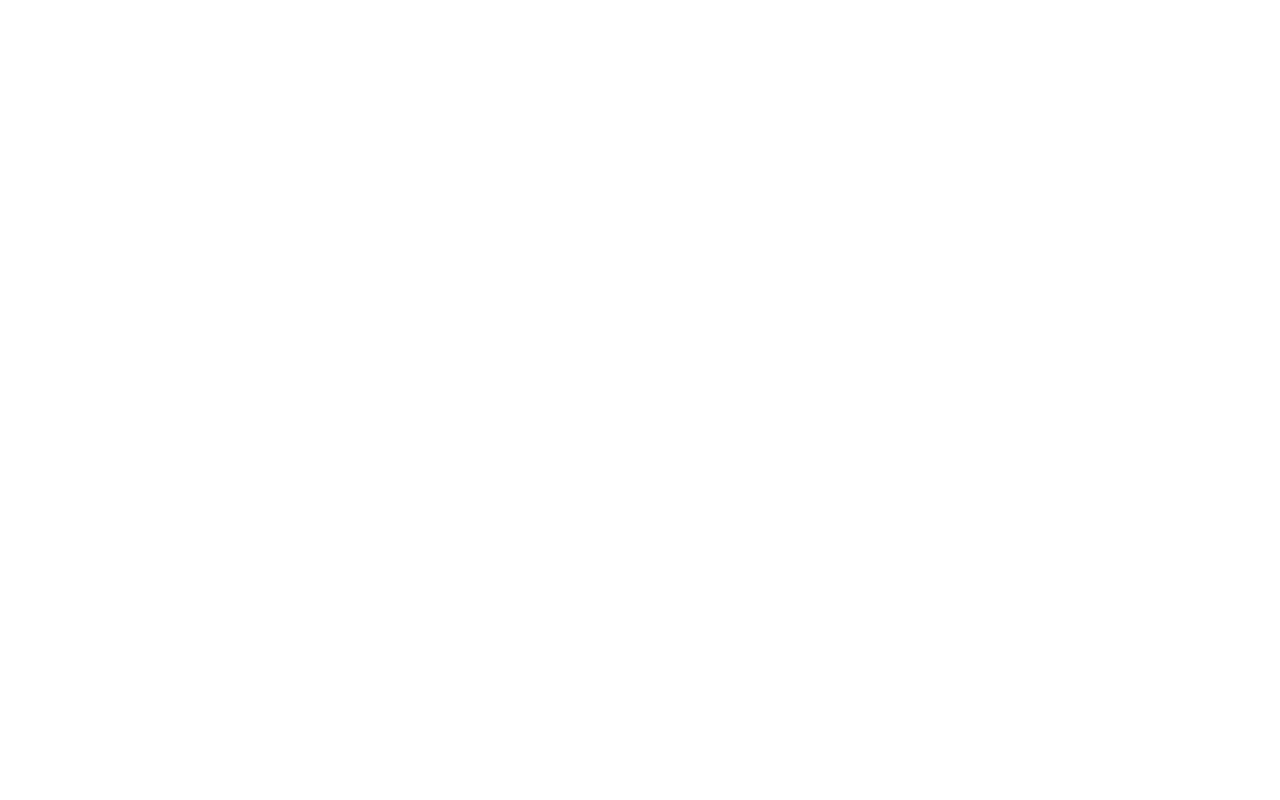
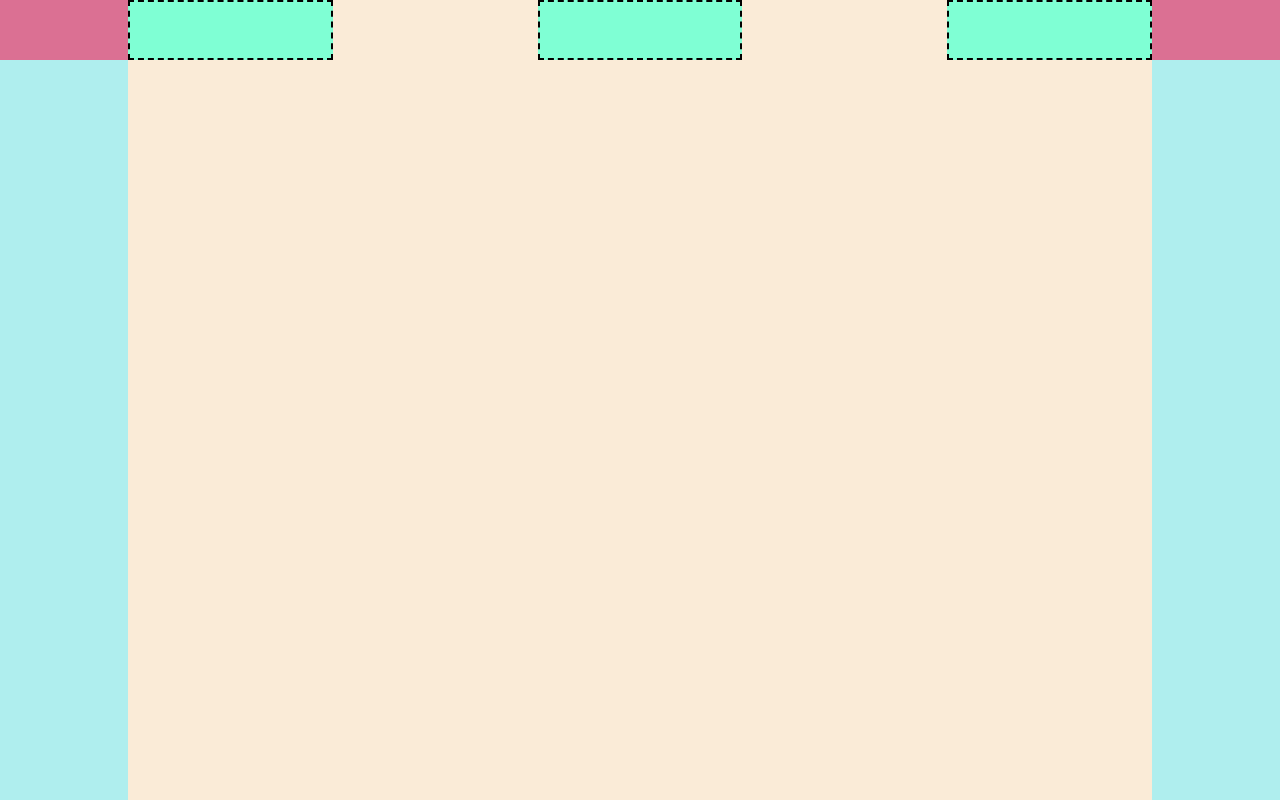
Before and after one commit to luca-macedone/html-css-boolando, a plain HTML site: page index.html in a window 1280 px wide. Shown: the top 800 px of the page. Drawn offline with Linux system fonts and the light colour scheme.

Commit message:
[struct] add "app_header" structure

```diff
--- a/assets/css/style.css
+++ b/assets/css/style.css
@@ -16,13 +16,78 @@
 /* #endregion common */
 
 /* #region debug */
+.debug #app_header {
+    height: 60px;
+    background-color: palevioletred;
+}
 
+.debug #app_main {
+    height: 200vh;
+    background-color: paleturquoise;
+}
+
+.debug #app_footer {
+    height: 60px;
+    background-color: palegreen;
+}
+
+.debug .container {
+    height: 100%;
+    background-color: antiquewhite;
+}
+
+.debug .catalog,
+.debug .logo,
+.debug .menu {
+    height: 100%;
+    width: 20%;
+    background-color: aquamarine;
+    border: 2px dashed black;
+}
 /* #endregion debug */
 
 /* #region utility */
+.container {
+    width: 80%;
+    max-width: 1180px;
+    margin: auto;
+}
+
+.relative {
+    position: relative;
+}
+
+.absolute {
+    position: absolute;
+}
+
+.sticky {
+    position: sticky;
+}
 
 /* #endregion utility */
 
 /* #region main */
 
+/* #region header */
+#app_header {
+    top: 0;
+    left: 0;
+}
+
+#app_header .container {
+    display: flex;
+    flex-direction: row;
+    justify-content: space-between;
+}
+/* #endregion header */
+
+/* #region main */
+
 /* #endregion main */
+
+/* #region footer */
+
+/* #endregion footer */
+
+/* #endregion main */
--- a/index.html
+++ b/index.html
@@ -15,11 +15,29 @@
 </head>
 
 <body class="debug">
-    <header id="app_header"></header>
+    <header class="sticky" id="app_header">
+        <nav class="container">
+            <div class="catalog"></div>
+            <!-- /.catalog -->
+            <div class="logo"></div>
+            <!-- /.logo -->
+            <div class="menu"></div>
+            <!-- /.menu -->
+        </nav>
+        <!-- /.container -->
+    </header>
     <!-- /#app_header -->
-    <main id="app_main"></main>
+    <main id="app_main">
+        <div class="container">
+
+        </div>
+        <!-- /.container -->
+    </main>
     <!-- /#app_main -->
-    <footer id="app_footer"></footer>
+    <footer id="app_footer">
+        <div class="container"></div>
+        <!-- /.container -->
+    </footer>
     <!-- /#app_footer -->
 </body>
 
```
Lines whose indentation alone changed are shown as unchanged.
